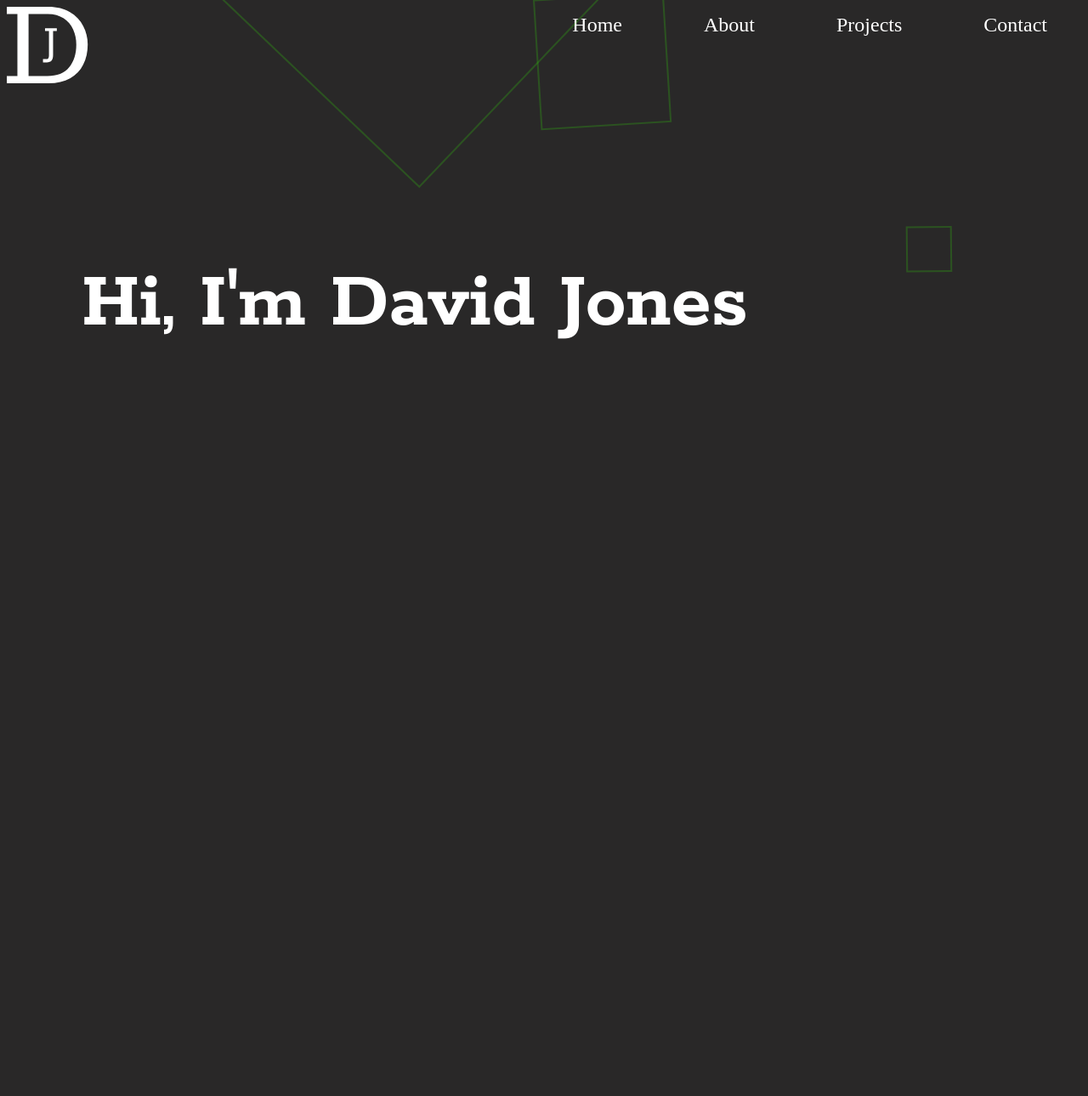
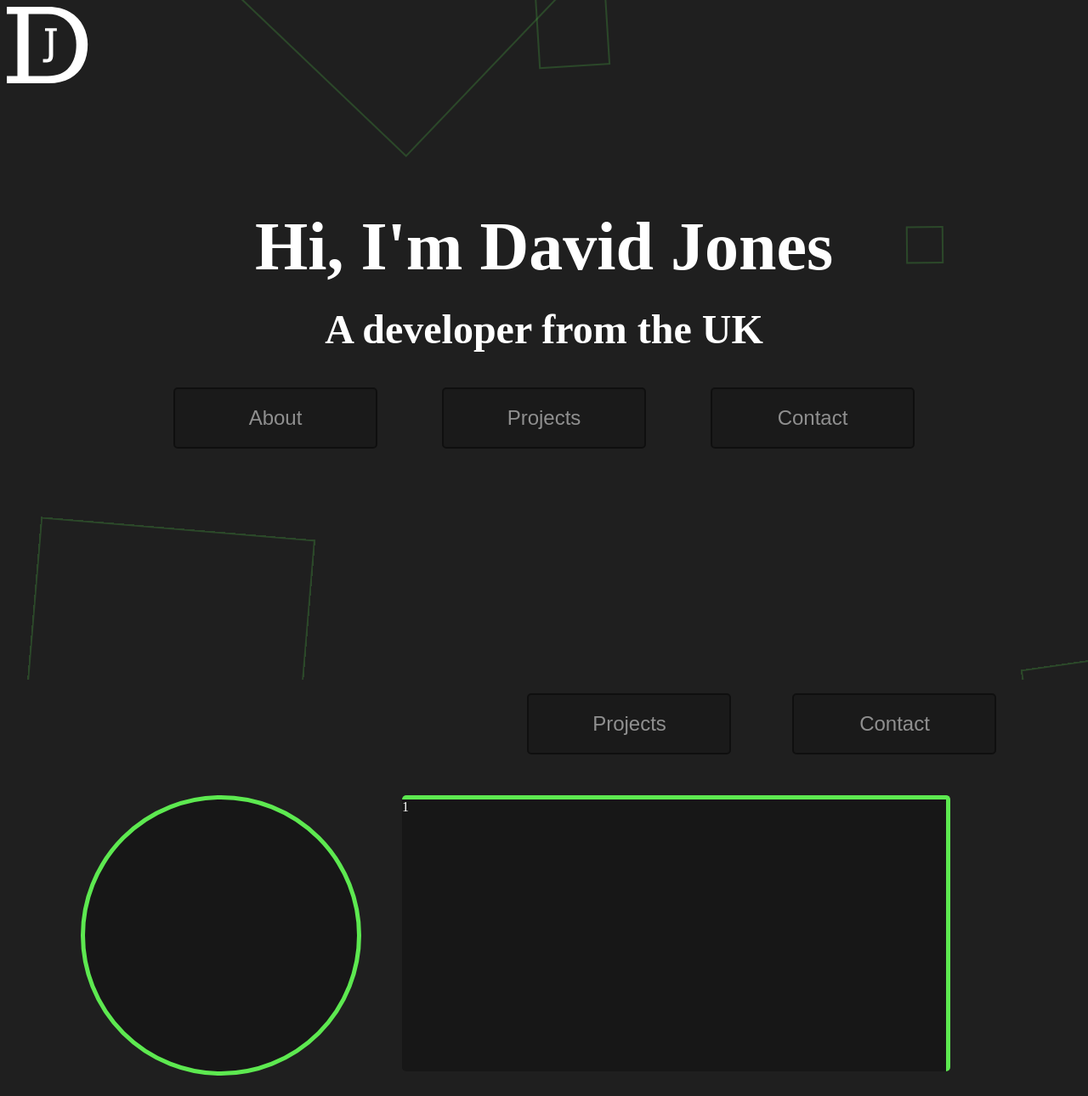
Before and after one commit to imBoonie/My-Portfolio, a plain HTML site: page index.html in a window 1280 px wide. Shown: the top 1290 px of the page at 85% size. Before the commit the page ends 800 px from the top, so only its background shows below. Drawn offline with Linux system fonts and the light colour scheme.

Commit message:
1st upload

```diff
--- a/app.js
+++ b/app.js
@@ -1,11 +1,19 @@
 
-let txt = "Hi, I'm David Jones" /* The text */
+let txt = "Hi, I'm David Jones"
+let txt2 = "A developer from the UK"
 let speed = 75; /* The speed/duration of the effect in milliseconds */
 
-var i = 0;
+let i = 0;
+let j = 0;
+
+const texts = ["Hii I'm David Jones", "A developer from the UK"]
 
 
-const texts = ["Hi, I'm David Jones", "A developer from the UK"]
+typeWriter();
+
+setTimeout(() => {
+  sloganTyper();
+}, 1500);
 
 function typeWriter() {
   if (i < txt.length) {
@@ -15,4 +23,9 @@ function typeWriter() {
   }
 }
 
-window.onload = typeWriter();
+function sloganTyper() {
+  if (j < txt2.length)
+  document.getElementById("intro2").innerHTML += txt2.charAt(j);
+  j++;
+  setTimeout(sloganTyper, speed);
+}
--- a/index.html
+++ b/index.html
@@ -12,19 +12,9 @@
     <title>Portfolio</title>
 </head>
 <body>
-    <div id="navbar">
-        <img id="logo" src="/images/logo.svg" alt="logo">
-        <ul>
-            <li class="navLinks">Home</li>
-            <li class="navLinks">About</li>
-            <li class="navLinks">Projects</li>
-            <li class="navLinks">Contact</li>
-        </ul>
-    </div>
+
+    <a href="#landingPage"><img id="logo" src="/images/logo.svg" alt="logo"></a>
     <div id="landingPage">
-
-
-        <div id="filter">
     <div class="squareContainer">
     <div class="squares  small order1" id="square1"></div>
     <div class="squares order2 small" id="square2"></div>
@@ -52,12 +42,73 @@
     <div class="squares order4 massive" id="square16"></div>
 </div>
 
+<div id="landingContent">
+    <div id="introText"></div>
+    <h1 id="intro1"></h1>
+    <h2 id="intro2"></h2>
+
+<div id="buttonBox">
+    <a href="#aboutMe"><button>About</button></a>
+    <a href="#projects"><button>Projects</button></a>
+    <a href="#contact"><button>Contact</button></a>
+</div>
+
 </div>
 </div>
-    <div id="introText">
-    <h1 id="intro1"></h1>
+
+<div id="aboutMe">
+    <div id="nav1">
+        <ul>
+            <a class="navLinks" href="#projects"><li><button>Projects</button></li></a>
+            <a class="navLinks" href="#contact"><li><button>Contact</button></li></a>
+        </ul>
+    </div>
+    <div id="portraitImg"></div>
+<div id="aboutMeContainer">
+    <div id="aboutMeContent1">1</div>
+    <div id="aboutMeContent2">2</div>
 </div>
 
+
+</div>
+
+<div id="projects">
+    <div id="nav2">
+        <ul>
+            <a class="navLinks" href="#aboutMe"><li><button>About</button></li></a>
+            <a class="navLinks" href="#contact"><li><button>Contact</button></li></a>
+        </ul>
+    </div>
+    <div id="project1">
+        <div id="projectBox1"></div>
+        <div id="projectText1"></div>
+    </div>
+        <div id="projectBox2"></div>
+        <div id="projectBox3"></div>
+
+        <div id="projectText2"></div>
+        <div id="projectText3"></div>
+
+</div>
+
+<div id="contact">
+    <div id="nav3">
+        <ul>
+            <a class="navLinks" href="#aboutMe"><li><button>About</button></li></a>
+            <a class="navLinks" href="#projects"><li><button>Projects</button></li></a>
+        </ul>
+    </div>
+    <div id="boxGrid">
+    <div class="box"></div>
+    <div class="box"></div>
+    <div class="box"></div>
+    <div class="box"></div>
+    <div class="box"></div>
+    <div class="box"></div>
+    <div class="box"></div>
+    <div class="box"></div>
+</div>
+</div>
 
 
    <script src="app.js"></script>
--- a/styles.css
+++ b/styles.css
@@ -1,97 +1,95 @@
 body {
-    background-color: #292828;
+    background-color: #1f1f1f;
     margin: 0;
     padding: 0;
     color: #fff;
+    box-sizing: border-box;
+    width: 100%;
+
 }
 
-#navbar {
-    width: 100vw;
-    position: fixed;
-    display: flex;
-    justify-content: space-between;
-    background-color: transparent;
+#projects {
+    width:100%;
+    height:100vh;
+    background-color: #1f1f1f;
 }
 
+#contact {
+    width: 100%;
+    height: 100vh;
+    background-color: #424242;
+}
 #logo {
+    position: fixed;
     margin: 0.5em;
 }
+
 ul {
     display: flex;
     list-style-type: none;
+    justify-content: flex-end;
 }
 
-.navLinks {
-    padding: 0 2em;
-    font-size: 1.5rem;
+#filter {
+    height:90%;
+}
+.squareContainer {
+    position: absolute;
+    width: 100%;
+    height: 100%;
+    overflow: hidden;
 }
 
-.navLinks:hover {
-    color: #ff00ff;
-    text-decoration: underline;
-    text-decoration-color: rgb(72, 255, 0);
+#landingPage {
+    height: 100vh;
+    width: 100%;
+    overflow: hidden;
 }
 
-
-.squareContainer {
-    position: relative;
-    max-width: 100vw;
-    max-height: 100vh;
+.squares {
+    position: absolute;
+    opacity: 0.2;
 }
 
+.small {
 
-
-
-.small {
-    position: absolute;
-    width: 50px;
-    height: 50px;
+    width: 2.5em;
+    height: 2.5em;
     animation-name: movingSquares;
     animation-iteration-count: infinite;
     animation-duration: 18s;
-    border: 2px solid palevioletred;
 }
 
 .medium {
-    position: absolute;
-    width: 150px;
-    height: 150px;
+    width: 5em;
+    height: 5em;
     animation-name: movingSquares2;
     animation-iteration-count: infinite;
     animation-duration: 24s;
-
-
 }
 
 .large {
 
-    position: absolute;
-    width: 200px;
-    height: 200px;
+    width: 10em;
+    height: 10em;
     animation-name: movingSquares3;
     animation-iteration-count: infinite;
     animation-duration: 15s;
-
-    border: 2px solid palevioletred;
 }
 
 .massive {
 
-    position: relative;
-    width: 350px;
-    height: 350px;
+    width: 20em;
+    height: 20em;
     animation-name: movingSquares4;
     animation-iteration-count: infinite;
     animation-duration: 30s;
-
-
-
 }
 
 .order1 {
     top: -100vh;
     left: -50vw;
-    border: 2px solid rgba(51, 255, 0, 0.2);
+    border: 2px solid #5DE950;
     animation-delay: -2s !important;
 }
 
@@ -99,29 +97,53 @@ ul {
     top: -75vh;
     left: -70vw;
     animation-delay: -12s !important;
-    border: 2px solid rgba(51, 255, 0, 0.2);
+    border: 2px solid #5DE950;
 }
 
 .order3 {
     top: -50vh;
     left: -50vw;
     animation-delay: -8s !important;
-    border: 2px solid rgba(51, 255, 0, 0.2);
+    border: 2px solid #5DE950;
 }
 
 .order4 {
     top: -25vh;
     left: -100vw;
     animation-delay: -4s !important;
-    border: 2px solid rgba(51, 255, 0, 0.2);
-
-
+    border: 2px solid #5DE950;
 }
 
+#landingContent {
+    position: absolute;
+    top: -5em;
+    width: 100%;
+    height: 100%;
+    display: flex;
+    flex-direction: column;
+    justify-content: center;
+    align-items: center;
+}
 
+button {
+    width: 10em;
+    height: 3em;
+    margin: 0em 1.5em;
 
+    background-color: #171717;
+    border: none;
+    font-size: 1.5em;
+    color: #fff;
+    opacity: 0.5;
+    border-radius: 5px;
+    border: 2px solid #000;
+    transition: all 0.7s;
+}
 
-
+button:hover {
+    opacity: 1;
+    border-color: #5DE950;
+}
 
 @keyframes movingSquares {
     from {
@@ -132,6 +154,7 @@ ul {
 
     }
 }
+
 @keyframes movingSquares2 {
     from {
         transform: rotate(inherit);
@@ -141,6 +164,7 @@ ul {
 
     }
 }
+
 @keyframes movingSquares3 {
     from {
         transform: rotate(inherit);
@@ -162,31 +186,92 @@ ul {
 }
 
 #aboutMe {
+    display: grid;
+    grid-template-columns: repeat(6, auto);
+    grid-template-rows: repeat(3, auto);
+    align-items: center;
+    width: 100%;
+    height: 100vh;
+}
 
-    width: 100vw;
-    height: 100vh;
-    background-color: rgb(155, 26, 26);
+
+#introText {
+    height: 5em;
+}
+
+h1 {
+    font-size: 5em;
+    margin-bottom: -0.2em;
+}
+
+h2 {
+    font-size: 3em;
+    height: 3em;
+    margin-bottom: -1em;
+}
+
+#aboutMeContent1, #aboutMeContent2 {
+    width: 40em;
+    height: 20em;
+    background-color: #171717;
+}
+
+#aboutMeContainer {
+    grid-column-start: 4;
+    grid-column-end: 6;
+}
+#aboutMeContent1 {
+
+    margin-top: 2em;
+    border-right: 5px solid #5DE950;
+    border-top: 5px solid #5DE950;
+    border-radius: 5px;
+}
+
+#aboutMeContent2 {
+    margin-top: 2em;
+    border-right: 5px solid #5DE950;
+    border-bottom: 5px solid #5DE950;
+    border-radius: 5px;
+}
+#nav1, #nav2 ,#nav3 {
+    width: 100%;
+    display: flex;
+    justify-content: center;
+    background-color: transparent;
+    z-index: 1;
+}
+
+#nav1{
+    grid-row-start: 1;
+    grid-row-end: 2;
+    grid-column-start: 5;
+    grid-column-end: 6;
+}
+#nav2{
+    grid-area: f;
+}
+#nav3{
 
 }
 
-#introText {
-    position: absolute;
-    font-size: 3rem;
-    top: 30vh;
-    margin-left: 2em;
-    font-family: 'Rokkitt', serif;
-    color: rgb(255, 255, 255);
+#portraitImg {
+    grid-row-start: 2;
+    grid-row-end: 3;
+    grid-column-start: 3;
+    grid-column-end: 4;
+    align-self: start;
+    width: 20rem;
+    height: 20rem;
+    margin-top: 2em;
+    border-radius: 50%;
+    border: 5px solid #5DE950;
+    background-color: #171717;
+    display: flex;
+    justify-content: center;
+}
 
 
+.box {
+    font-size: 300px;
 }
-
-h1 {
-    width: 100%;
-}
-
-#filter {
-
-    max-width: 100vw;
-    max-height: 100vh;
-    overflow: hidden;
-}
```
